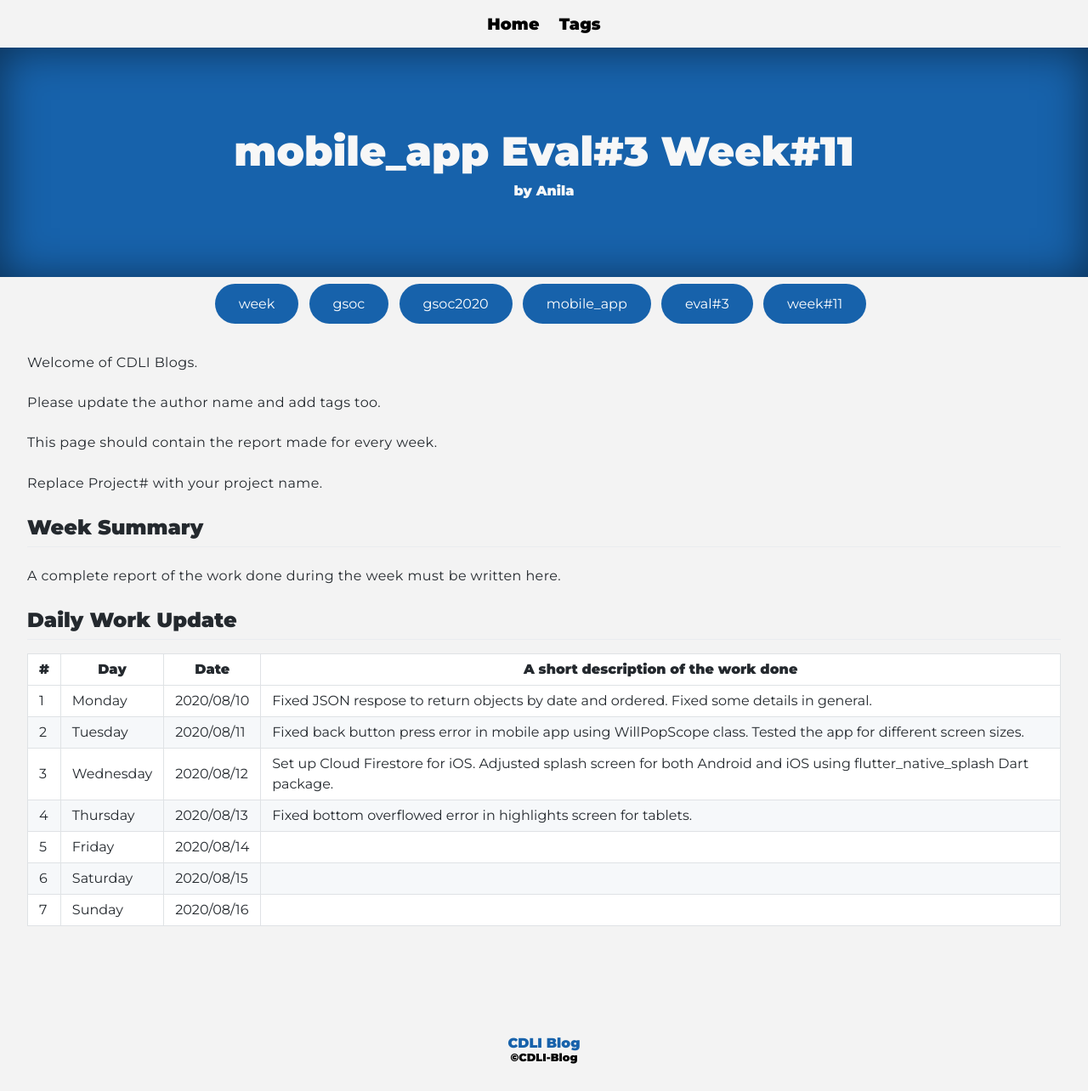
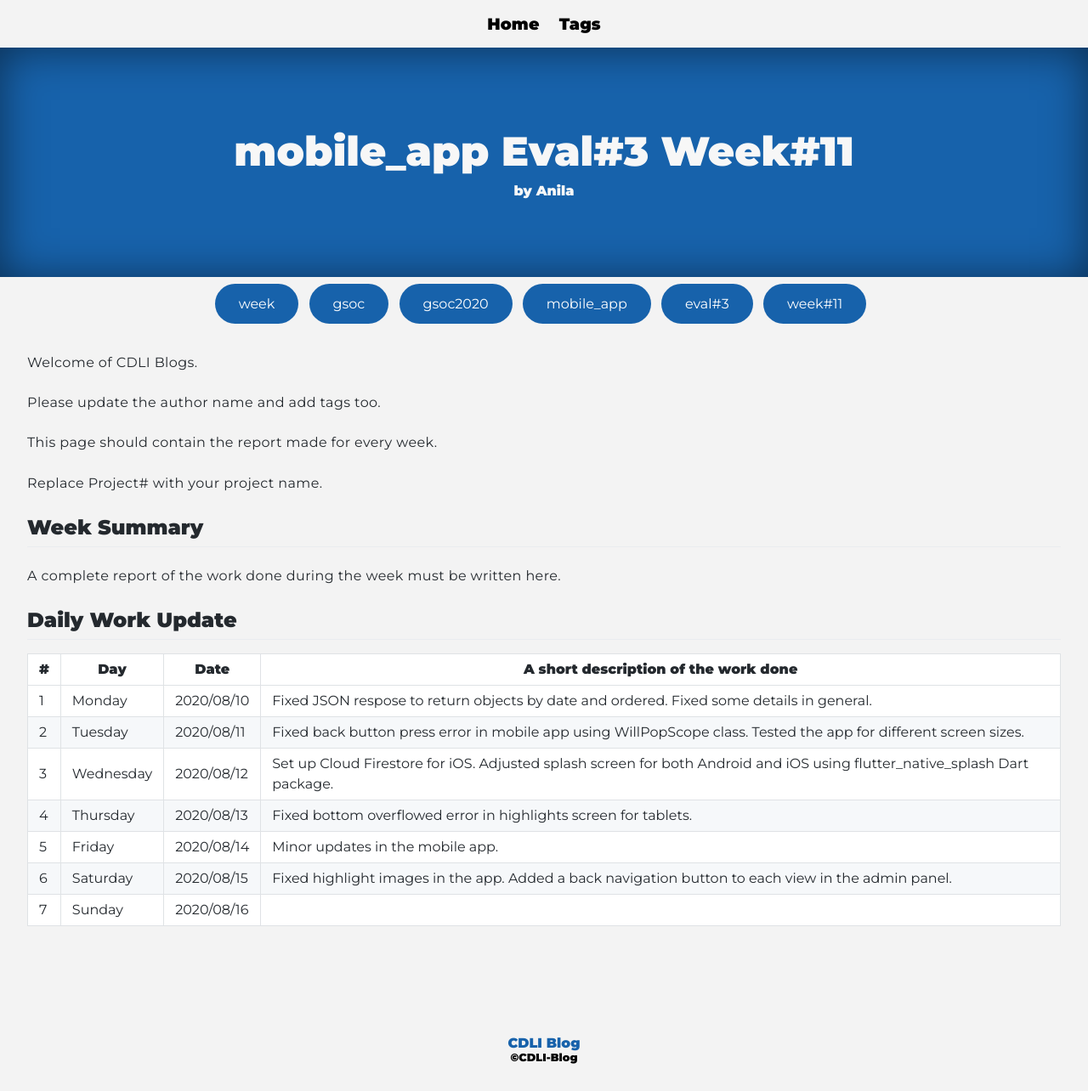
Before and after one commit to cdli-gh/blog, a Jekyll site: the page built from _blog/gsoc20/mobile_app/posts/13_week11.md, in a window 1280 px wide. Shown: the whole page at 85% size. Built offline with Jekyll 4.4.1, drawn with Linux system fonts in a browser that asks for light colours; Markdown is read by kramdown in place of the engine named in the settings.

Commit message:
Update 13_week11.md

```diff
--- a/_blog/gsoc20/mobile_app/posts/13_week11.md
+++ b/_blog/gsoc20/mobile_app/posts/13_week11.md
@@ -25,6 +25,6 @@ A complete report of the work done during the week must be written here.
 |2   	| Tuesday  	|   2020/08/11	|Fixed back button press error in mobile app using WillPopScope class. Tested the app for different screen sizes.  	|
 |3   	| Wednesday  	|  2020/08/12 	|Set up Cloud Firestore for iOS. Adjusted splash screen for both Android and iOS using flutter_native_splash Dart package.    	|
 |4   	| Thursday  	|   2020/08/13	|Fixed bottom overflowed error in highlights screen for tablets.   	|
-|5   	| Friday  	|   2020/08/14	|   	|
-|6   	| Saturday  	|   2020/08/15	|   	|
+|5   	| Friday  	|   2020/08/14	|Minor updates in the mobile app.   	|
+|6   	| Saturday  	|   2020/08/15	|Fixed highlight images in the app. Added a back navigation button to each view in the admin panel.   	|
 |7   	| Sunday  	|   2020/08/16	|   	|
```
